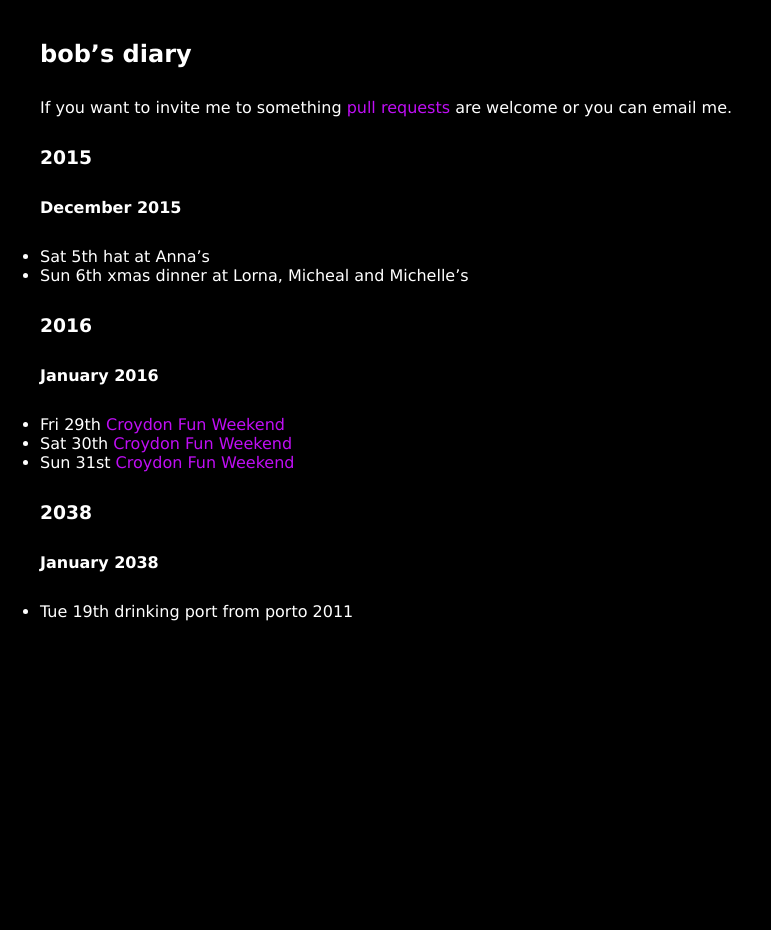
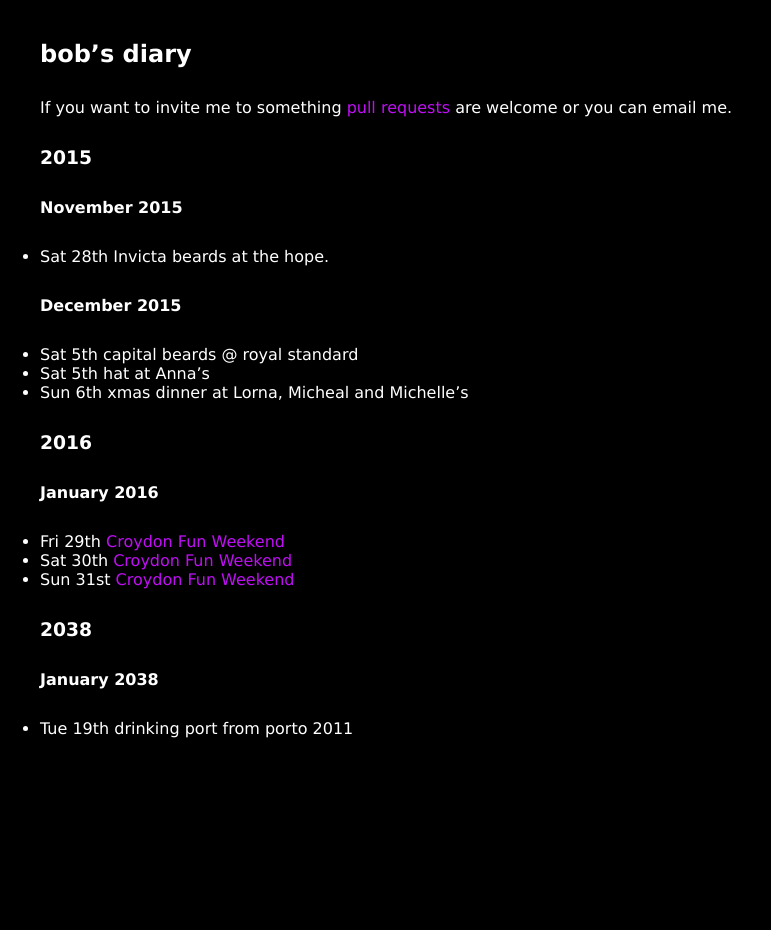
Before and after one commit to rjw1/randomness.org.uk, a Jekyll site: the page built from diary/index.md, in a window 1280 px wide. Shown: the whole page, without its empty margins (0-771 px from the left). Built offline with Jekyll 4.4.1, drawn with Linux system fonts in a browser that asks for light colours; Markdown is read by kramdown in place of the engine named in the settings.

Commit message:
bearded things.

```diff
--- a/diary/index.md
+++ b/diary/index.md
@@ -10,9 +10,13 @@ are welcome or you can email me.
 
 ### 2015 ###
 
+#### November 2015 ####
+
+* Sat 28th Invicta beards at the hope.
 
 #### December 2015 ###
 
+* Sat 5th capital beards @ royal standard
 * Sat 5th hat at Anna's
 * Sun 6th xmas dinner at Lorna, Micheal and Michelle's
 
```
